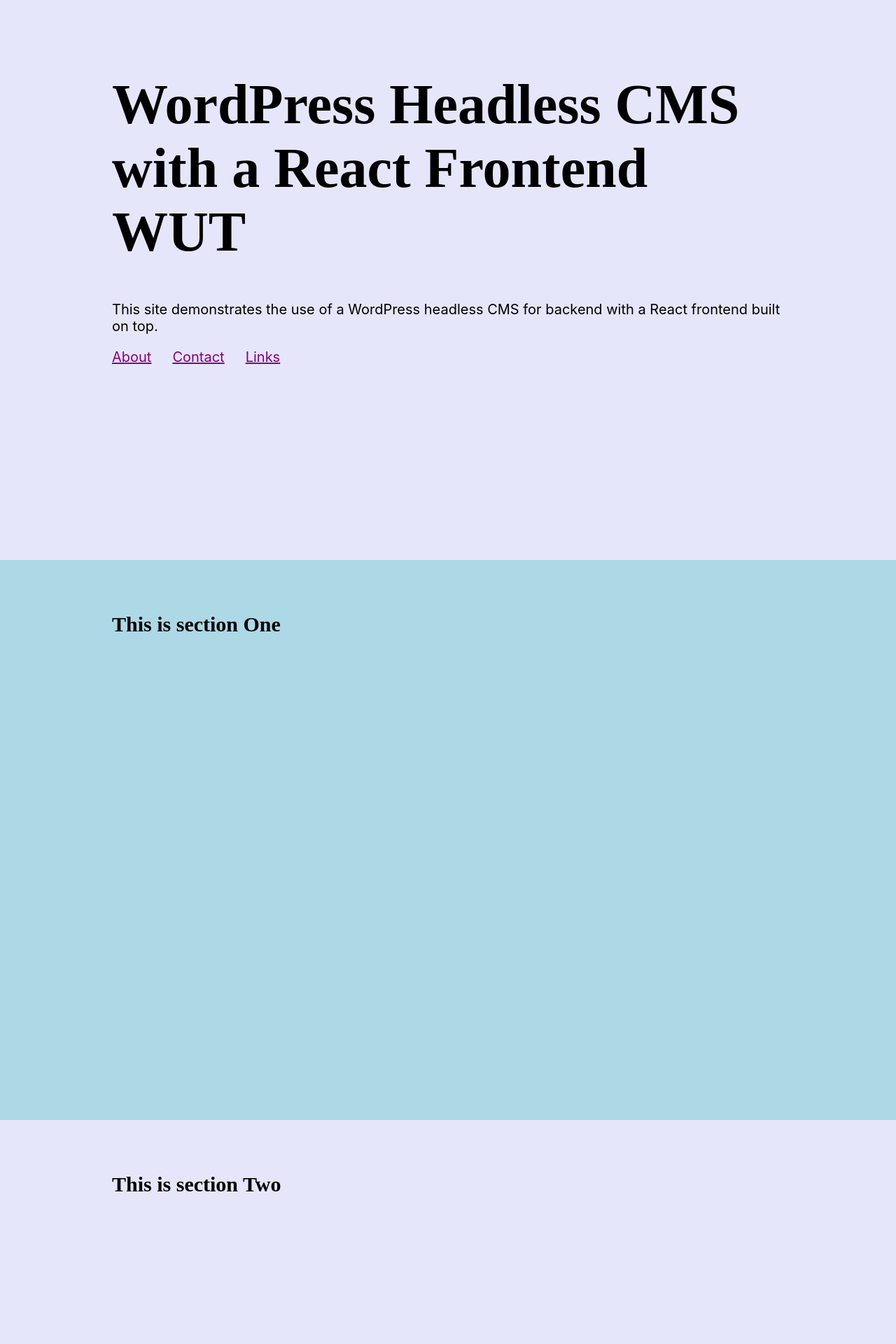
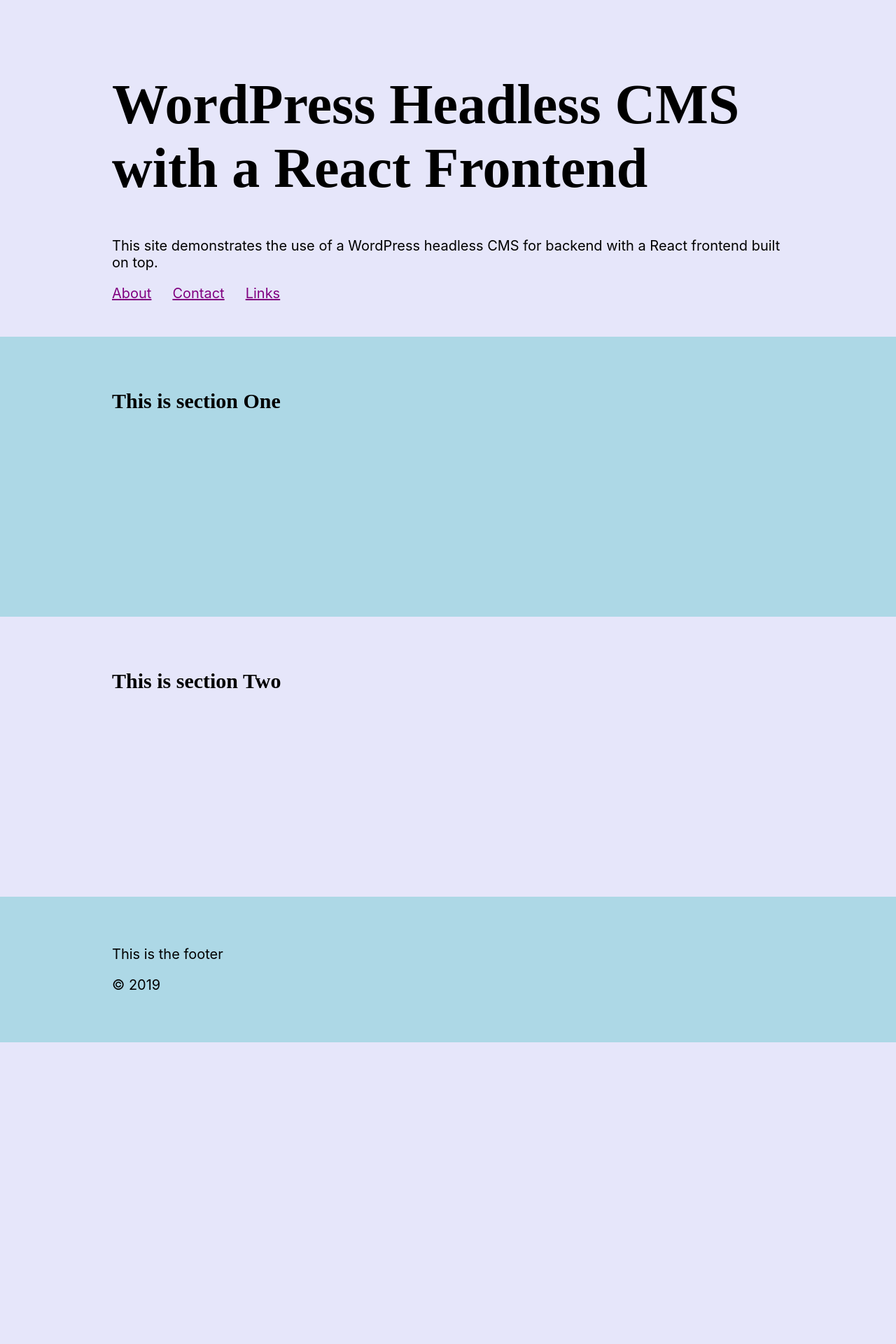
Before and after one commit to morganldev6/react-first-demo, a React (Create React App) app: page / in a window 1280 px wide. Shown: the top 1920 px of the page at 70% size. After the commit the page ends 1489 px from the top, so only its background shows below. Built offline with nearby package versions, Linux system fonts and the light colour scheme; no server answers.

Commit message:
Stylistic changes

```diff
--- a/src/App.css
+++ b/src/App.css
@@ -201,8 +201,13 @@ h1 {
 
 header,
 section {
-  min-height: 100vh;
+  min-height: 50vh;
   padding: 50px 0;
+}
+
+footer {
+  padding: 50px 0;
+  background: lightblue;
 }
 
 .bg {
--- a/src/App.js
+++ b/src/App.js
@@ -29,7 +29,7 @@ class App extends React.Component {
   render() {
     return (
       <React.Fragment>
-        <Header title="WordPress Headless CMS with a React Frontend WUT" />
+        <Header title="WordPress Headless CMS with a React Frontend" />
         <Main />
         <Footer />
       </React.Fragment>
```
